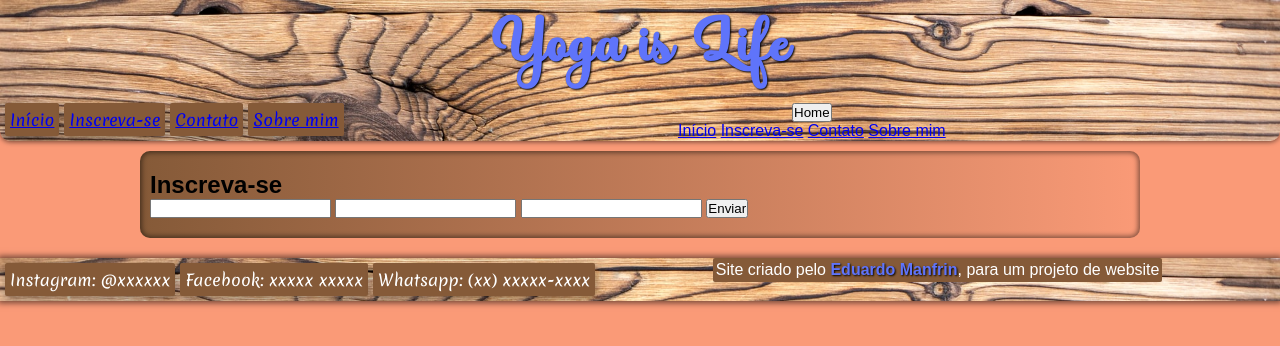
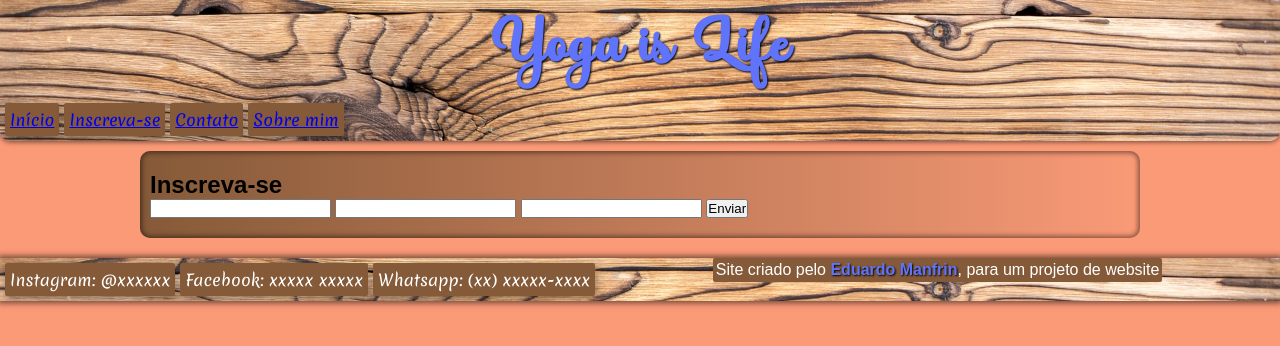
Before and after one commit to Eduardo-Manfrin/projeto-yoga, a plain HTML site: page pag01.html in a window 1280 px wide. Drawn offline with Linux system fonts and the light colour scheme.

Commit message:
Update pag01.html

```diff
--- a/pag01.html
+++ b/pag01.html
@@ -19,16 +19,6 @@
                 <li><a href="pag03.html">Sobre mim</a></li>
             </ul>
         </nav>
-        <div id="header">
-            <button>Home</button>
-            <div>
-                <a href="index.html">Início</a>
-                <a href="pag01.html">Inscreva-se</a>
-                <a href="pag02.html">Contato</a>
-                <a href="pag03.html">Sobre mim</a>
-            </div>
-        </div>
-
     </Header>
     <main>
         <section>
```
